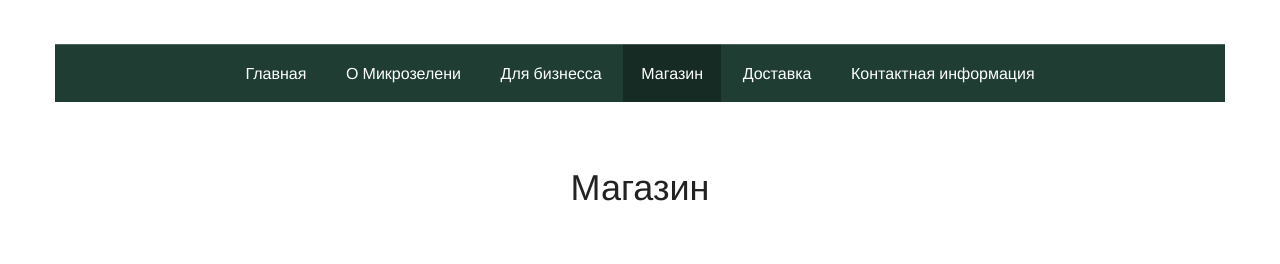
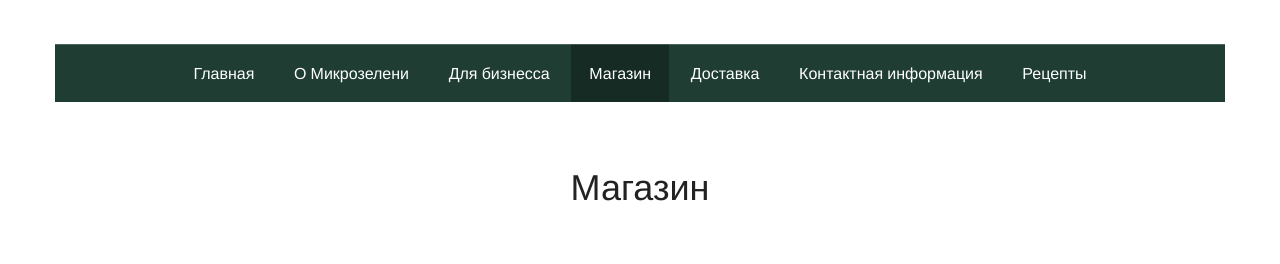
Before and after one commit to mp3user/microgreen-old-cite, a plain HTML site: page products@page=2.html in a window 1280 px wide. Shown: the top 264 px of the page. Drawn offline with nearby package versions, Linux system fonts and the light colour scheme; a script that the page names is missing.

Commit message:
Update products@page=2.html

```diff
--- a/products@page=2.html
+++ b/products@page=2.html
@@ -93,6 +93,9 @@
                                     <li id="lnk-6" data-sort="8" data-label="Контактная информация">
                                         <a href="contacts.html">Контактная информация</a>
                                     </li>
+                                    <li id="lnk-7" data-sort="9" data-label="Рецепты с микрозеленью">
+                                        <a href="http://recipes.minizelen.ru/">Рецепты</a>
+                                     </li>
                                     <li class="delim"></li>
                                 </ul>
                             </div>
```
